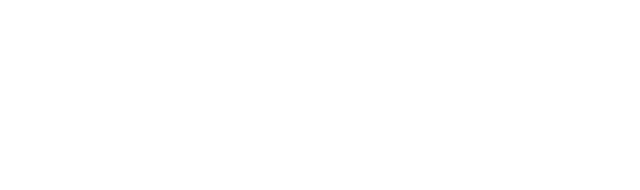
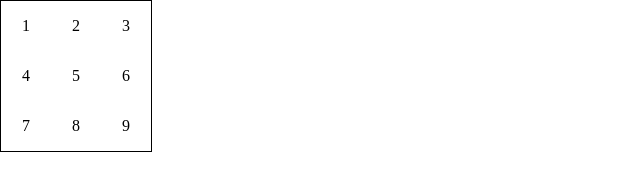
Before and after one commit to brankoprica/tic-tac-toe, a plain HTML site: page index.html in a window 1280 px wide. Shown: the whole page, without its empty margins (0-640 px from the left). Drawn offline with Linux system fonts and the light colour scheme.

Commit message:
added html 3/3 grid, difficulty putting borders between cells

```diff
--- a/index.html
+++ b/index.html
@@ -9,6 +9,18 @@
     <script src="script.js"></script>
 </head>
 <body>
-
+    <div class="container">
+        <div class="grid">
+            <div class="cell1">1</div>
+            <div class="cell2">2</div>
+            <div class="cell3">3</div>
+            <div class="cell4">4</div>
+            <div class="cell5">5</div>
+            <div class="cell6">6</div>
+            <div class="cell7">7</div>
+            <div class="cell8">8</div>
+            <div class="cell9">9</div>
+        </div>
+    </div>
 </body>
 </html>
--- a/script.js
+++ b/script.js
@@ -1,18 +1,30 @@
+function Player(name, symbol) {
+  this.name = name;
+  this.symbol = symbol;
+}
+
+const you = new Player('Branko', 'x');
+
+const computer = new Player('Computer', 'o');
+
 const board = ['', '', '', '', '', '', '', '', ''];
 
-const gameBoard = (() => {
-  const move = (a) => board[a] = 'x';
+const yourMove = (() => {
+  const move = (a) => board[a] = you.symbol;
   return { move };
 })();
 
-console.log(gameBoard.move('2'));
-console.log(gameBoard.move(0));
-console.log(board);
-
-/* const calculator = (() => {
-  const add = (a, b) => a + b;
-  return { add };
+const compMove = (() => {
+  const move = (a) => board[a] = computer.symbol;
+  return { move };
 })();
 
-console.log(calculator.add(1, 2));
- */
+const gameFlow = (() => {
+  while
+
+})();
+
+
+yourMove.move(3);
+compMove.move(2);
+console.log(board);
--- a/style.css
+++ b/style.css
@@ -0,0 +1,24 @@
+* {
+    margin: 0;
+    padding: 0;
+    border: 0;
+    outline: 0;
+    font-size: 100%;
+    vertical-align: baseline;
+    background: transparent;
+}
+
+.grid {
+    display: grid;
+    grid-template-columns: repeat(3, 1fr);
+    grid-template-rows: repeat(3, 1fr);
+    width: 150px;
+    height: 150px;
+    border: 1px solid black;
+}
+
+.grid > * {
+    background-color: ;
+    text-align: center;
+    align-self: center;
+}
```
